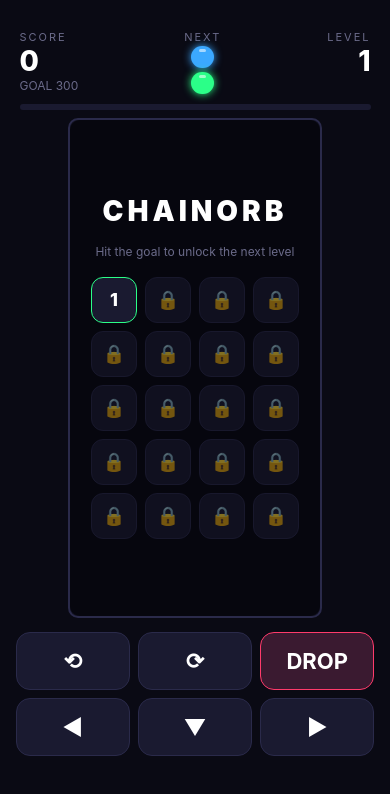
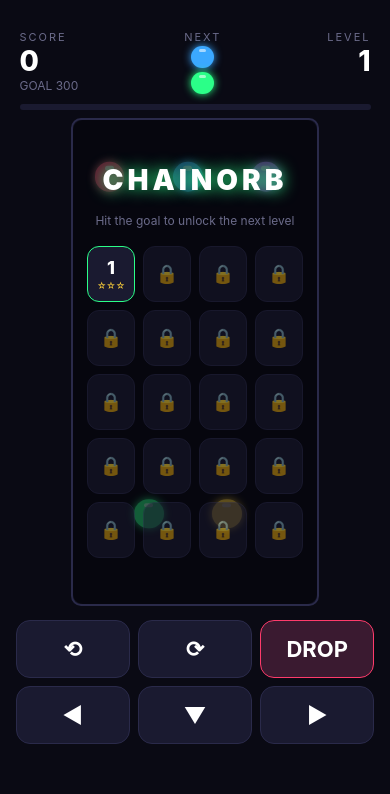
Before and after one commit to qualyslive-code/ChainOrb, a React Native app: screen / in a window 390 px wide. Shown: the top 794 px of the page. Built offline with nearby package versions, Linux system fonts and the light colour scheme.

Commit message:
ChainOrb: rocks, move limits, stars, effects

```diff
--- a/App.js
+++ b/App.js
@@ -11,7 +11,8 @@ const COLS = 6;
 const ROWS = 12;
 const MAX_LEVEL = 20;
 const MIN_GROUP = 4;
-const COLORS = ['', '#ff3b6b', '#2bff88', '#3ba8ff', '#ffd23b', '#b46bff'];
+const COLORS = ['', '#ff3b6b', '#2bff88', '#3ba8ff', '#ffd23b', '#b46bff', '#6b6b8a'];
+const ROCK = 6;
 // child offset by orientation: 0 up, 1 right, 2 down, 3 left
 const OFF = [[-1, 0], [0, 1], [1, 0], [0, -1]];
 
@@ -19,9 +20,11 @@ const sleep = (ms) => new Promise((r) => setTimeout(r, ms));
 const rnd = (n) => 1 + Math.floor(Math.random() * n);
 const newPair = (n = 3) => ({ a: rnd(n), b: rnd(n) });
 const levelCfg = (L) => ({
-  goal: 300 + (L - 1) * 200,
+  goal: 300 + (L - 1) * 150,
   colors: Math.min(5, 3 + Math.floor((L - 1) / 4)),
   speed: Math.max(300, 700 - (L - 1) * 25),
+  rocks: L >= 5 ? Math.min(14, (L - 4) * 2) : 0,
+  moves: L % 3 === 0 ? 22 + Math.floor(L / 3) : 0,
 });
 const emptyBoard = () => Array.from({ length: ROWS }, () => Array(COLS).fill(0));
 const spawn = (pair) => ({ r: 1, c: 2, o: 0, a: pair.a, b: pair.b });
@@ -72,7 +75,7 @@ function findGroups(b) {
   const groups = [];
   for (let r = 0; r < ROWS; r++) {
     for (let c = 0; c < COLS; c++) {
-      if (!b[r][c] || seen[r][c]) continue;
+      if (!b[r][c] || b[r][c] === ROCK || seen[r][c]) continue;
       const col = b[r][c];
       const stack = [[r, c]];
       const g = [];
@@ -178,12 +181,18 @@ export default function App() {
     colors: 3,
     base: 700,
     unlocked: 1,
+    moves: 0,
+    stars: {},
+    rings: [],
+    earned: 1,
   }).current;
 
   const [, setT] = useState(0);
   const render = useCallback(() => setT((t) => t + 1), []);
   const alive = useRef(true);
   const shake = useRef(new Animated.Value(0)).current;
+  const burst = useRef(new Animated.Value(0)).current;
+  const float = useRef(new Animated.Value(0)).current;
 
   const buzz = (n) => {
     try {
@@ -208,8 +217,15 @@ export default function App() {
     G.goal = cfg.goal;
     G.colors = cfg.colors;
     G.base = cfg.speed;
+    G.moves = cfg.moves;
     G.next = newPair(cfg.colors);
     G.board = emptyBoard();
+    for (let i = 0; i < cfg.rocks; i++) {
+      const r = ROWS - 1 - Math.floor(Math.random() * 4);
+      const c = Math.floor(Math.random() * COLS);
+      G.board[r][c] = ROCK;
+    }
+    gravity(G.board);
     G.score = 0;
     G.chain = 0;
     G.maxChain = 0;
@@ -235,6 +251,12 @@ export default function App() {
 
   const win = () => {
     G.status = 'won';
+    G.earned =
+      1 + (G.maxChain >= 3 ? 1 : 0) + (G.placed <= Math.ceil(G.goal / 30) + 2 ? 1 : 0);
+    if (G.earned > (G.stars[G.level] || 0)) {
+      G.stars[G.level] = G.earned;
+      AsyncStorage.setItem('stars', JSON.stringify(G.stars)).catch(() => {});
+    }
     G.piece = null;
     G.banner = '';
     if (G.level < MAX_LEVEL && G.level + 1 > G.unlocked) {
@@ -259,15 +281,30 @@ export default function App() {
       if (!groups.length) break;
       G.chain++;
       const flat = groups.flat();
-      G.popping = new Set(flat.map(([r, c]) => r * COLS + c));
+      const hit = new Set(flat.map(([r, c]) => r * COLS + c));
+      for (const [r, c] of flat) {
+        for (const [dy, dx] of [[1, 0], [-1, 0], [0, 1], [0, -1]]) {
+          const y = r + dy;
+          const x = c + dx;
+          if (y >= 0 && y < ROWS && x >= 0 && x < COLS && G.board[y][x] === ROCK) {
+            hit.add(y * COLS + x);
+          }
+        }
+      }
+      const cells = [...hit].map((k) => [Math.floor(k / COLS), k % COLS]);
+      G.rings = cells.map(([r, c]) => ({ r, c, col: G.board[r][c] }));
+      G.popping = hit;
+      burst.setValue(0);
+      Animated.timing(burst, { toValue: 1, duration: 280, useNativeDriver: true }).start();
       if (G.chain >= 2) G.banner = `x${G.chain} CHAIN`;
       render();
       buzz(G.chain);
       if (G.chain >= 3) doShake(Math.min(4 + G.chain * 2, 16));
       await sleep(260);
       G.score += flat.length * 10 * Math.pow(2, G.chain - 1);
-      for (const [r, c] of flat) G.board[r][c] = 0;
+      for (const [r, c] of cells) G.board[r][c] = 0;
       G.popping = new Set();
+      G.rings = [];
       render();
       await sleep(110);
     }
@@ -280,6 +317,10 @@ export default function App() {
 
     if (G.score >= G.goal) {
       win();
+      return;
+    }
+    if (G.moves && G.placed >= G.moves) {
+      gameOver();
       return;
     }
     const p = spawn(G.next);
@@ -367,6 +408,20 @@ export default function App() {
         }
       })
       .catch(() => {});
+    AsyncStorage.getItem('stars')
+      .then((v) => {
+        if (v) {
+          G.stars = JSON.parse(v) || {};
+          render();
+        }
+      })
+      .catch(() => {});
+    Animated.loop(
+      Animated.sequence([
+        Animated.timing(float, { toValue: 1, duration: 2600, useNativeDriver: true }),
+        Animated.timing(float, { toValue: 0, duration: 2600, useNativeDriver: true }),
+      ])
+    ).start();
     let t;
     const loop = () => {
       step();
@@ -382,7 +437,7 @@ export default function App() {
   /* ---------- draw ---------- */
   const cell = Math.max(
     24,
-    Math.min(Math.floor((width - 24) / COLS), Math.floor((height - 345) / ROWS))
+    Math.min(Math.floor((width - 24) / COLS), Math.floor((height - 360) / ROWS))
   );
 
   const display = G.board.map((row) => row.slice());
@@ -401,6 +456,11 @@ export default function App() {
           <Text style={styles.label}>SCORE</Text>
           <Text style={styles.score}>{G.score}</Text>
           <Text style={styles.small}>GOAL {G.goal}</Text>
+          {G.moves ? (
+            <Text style={[styles.small, { color: '#ffd23b' }]}>
+              {Math.max(0, G.moves - G.placed)} MOVES
+            </Text>
+          ) : null}
         </View>
         <View style={{ alignItems: 'center' }}>
           <Text style={styles.label}>NEXT</Text>
@@ -432,6 +492,27 @@ export default function App() {
             </View>
           ))}
 
+          {G.rings.map((o) => (
+            <Animated.View
+              key={`${o.r}-${o.c}`}
+              pointerEvents="none"
+              style={{
+                position: 'absolute',
+                left: 2 + o.c * cell,
+                top: 2 + o.r * cell,
+                width: cell,
+                height: cell,
+                borderRadius: cell,
+                borderWidth: 3,
+                borderColor: COLORS[o.col],
+                opacity: burst.interpolate({ inputRange: [0, 1], outputRange: [0.9, 0] }),
+                transform: [
+                  { scale: burst.interpolate({ inputRange: [0, 1], outputRange: [1, 2.2] }) },
+                ],
+              }}
+            />
+          ))}
+
           {G.banner ? (
             <View style={styles.bannerWrap} pointerEvents="none">
               <Text style={styles.banner}>{G.banner}</Text>
@@ -442,6 +523,28 @@ export default function App() {
             <View style={styles.overlay}>
               {G.status === 'menu' ? (
                 <>
+                  {[1, 2, 3, 4, 5].map((k) => (
+                    <Animated.View
+                      key={k}
+                      pointerEvents="none"
+                      style={{
+                        position: 'absolute',
+                        left: `${k * 16 - 8}%`,
+                        top: k % 2 ? '8%' : '78%',
+                        opacity: 0.35,
+                        transform: [
+                          {
+                            translateY: float.interpolate({
+                              inputRange: [0, 1],
+                              outputRange: [0, k % 2 ? 26 : -26],
+                            }),
+                          },
+                        ],
+                      }}
+                    >
+                      <Orb color={k} size={34} />
+                    </Animated.View>
+                  ))}
                   <Text style={styles.title}>CHAINORB</Text>
                   <Text style={styles.hint}>Hit the goal to unlock the next level</Text>
                   <View style={styles.grid}>
@@ -455,6 +558,11 @@ export default function App() {
                           style={[styles.lvl, !open && styles.lvlLocked]}
                         >
                           <Text style={styles.lvlTxt}>{open ? L : '🔒'}</Text>
+                          {open ? (
+                            <Text style={styles.stars}>
+                              {'★'.repeat(G.stars[L] || 0) + '☆'.repeat(3 - (G.stars[L] || 0))}
+                            </Text>
+                          ) : null}
                         </Pressable>
                       );
                     })}
@@ -463,8 +571,17 @@ export default function App() {
               ) : (
                 <>
                   <Text style={styles.title}>
-                    {G.status === 'won' ? `LEVEL ${G.level} CLEAR` : 'GAME OVER'}
+                    {G.status === 'won'
+                      ? `LEVEL ${G.level} CLEAR`
+                      : G.moves && G.placed >= G.moves
+                      ? 'OUT OF MOVES'
+                      : 'GAME OVER'}
                   </Text>
+                  {G.status === 'won' && (
+                    <Text style={styles.bigStars}>
+                      {'★'.repeat(G.earned) + '☆'.repeat(3 - G.earned)}
+                    </Text>
+                  )}
                   <Text style={styles.overScore}>
                     {G.score} / {G.goal} pts  •  best chain x{G.maxChain}
                   </Text>
@@ -534,7 +651,7 @@ const styles = StyleSheet.create({
     justifyContent: 'center',
     borderRadius: 10,
   },
-  title: { color: '#fff', fontSize: 28, fontWeight: '900', letterSpacing: 4 },
+  title: { color: '#fff', textShadowColor: '#2bff88', textShadowRadius: 16, fontSize: 28, fontWeight: '900', letterSpacing: 4 },
   overScore: { color: '#aaa', marginTop: 8, fontSize: 15 },
   play: {
     marginTop: 22,
@@ -560,8 +677,10 @@ const styles = StyleSheet.create({
   bar: { width: '90%', height: 6, backgroundColor: '#1a1a30', borderRadius: 3, marginBottom: 8, overflow: 'hidden' },
   barFill: { height: 6, backgroundColor: '#2bff88' },
   grid: { flexDirection: 'row', flexWrap: 'wrap', justifyContent: 'center', width: '92%', marginTop: 14 },
-  lvl: { width: 46, height: 46, margin: 4, borderRadius: 12, backgroundColor: '#1a1a30', borderWidth: 1, borderColor: '#2bff88', alignItems: 'center', justifyContent: 'center' },
+  lvl: { width: 48, height: 56, margin: 4, borderRadius: 12, backgroundColor: '#1a1a30', borderWidth: 1, borderColor: '#2bff88', alignItems: 'center', justifyContent: 'center' },
   lvlLocked: { borderColor: '#2a2a4a', opacity: 0.5 },
+  stars: { color: '#ffd23b', fontSize: 9, marginTop: 2 },
+  bigStars: { color: '#ffd23b', fontSize: 34, marginTop: 8, letterSpacing: 4 },
   lvlTxt: { color: '#fff', fontSize: 18, fontWeight: '800' },
   controls: { width: '94%', marginTop: 10 },
   row: { flexDirection: 'row', marginVertical: 4 },
```
